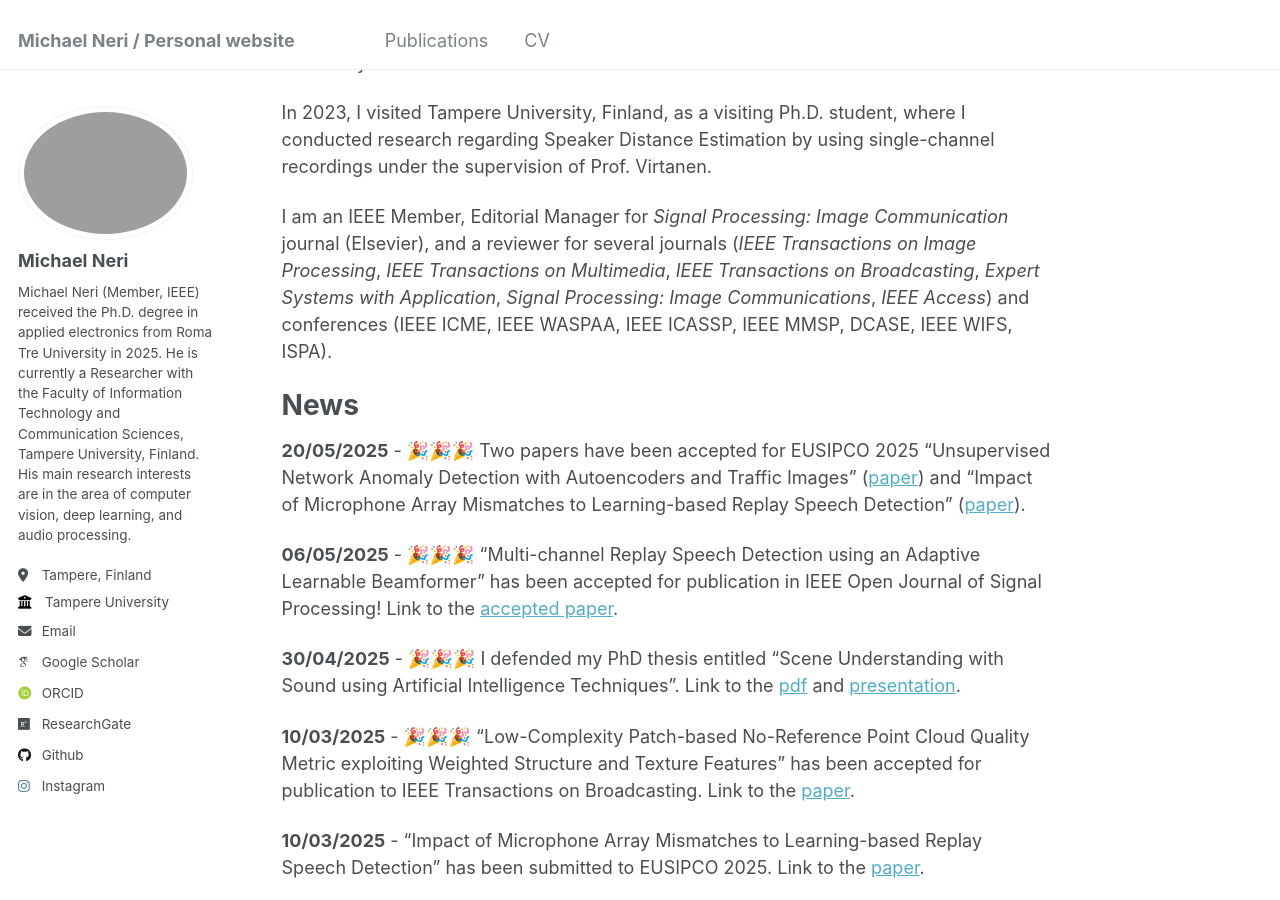
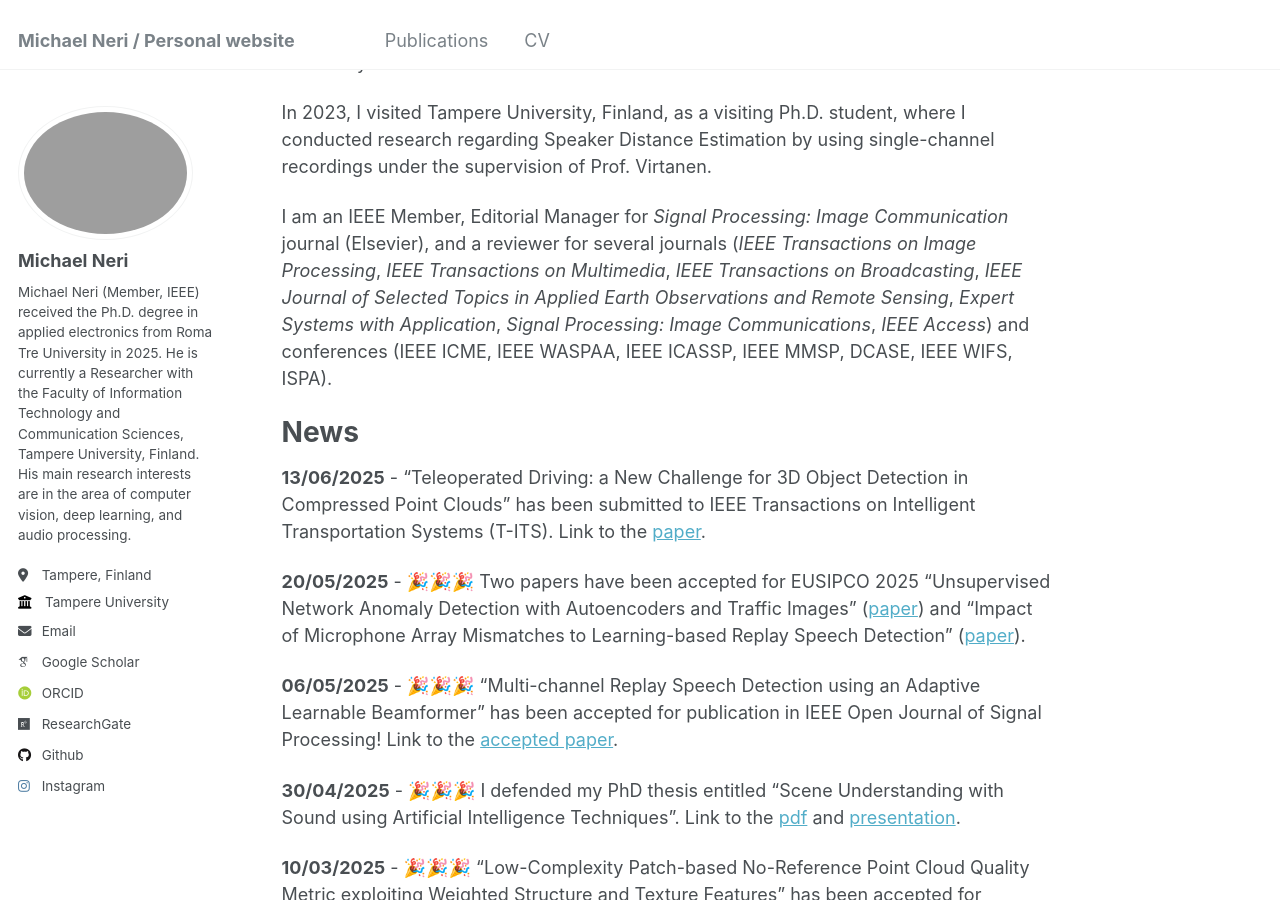
Before and after one commit to michaelneri/michaelneri.github.io, a Jekyll site: the page built from _pages/about.md, in a window 1280 px wide and 900 px high, scrolled down 490 px. Built offline with Jekyll 4.4.1, drawn with Linux system fonts in a browser that asks for light colours; some web fonts are replaced.

Commit message:
[ADD]News

```diff
--- a/_pages/about.md
+++ b/_pages/about.md
@@ -17,11 +17,14 @@ I graduated in 2019 with a Laurea (B.Sc.) in Information Engineering and further
 
 In 2023, I visited Tampere University, Finland, as a visiting Ph.D. student, where I conducted research regarding Speaker Distance Estimation by using single-channel recordings under the supervision of Prof. Virtanen.
 
-I am an IEEE Member, Editorial Manager for _Signal Processing: Image Communication_ journal (Elsevier), and a reviewer for several journals (_IEEE Transactions on Image Processing_, _IEEE Transactions on Multimedia_, _IEEE Transactions on Broadcasting_, _Expert Systems with Application_, _Signal Processing: Image Communications_, _IEEE Access_) and conferences (IEEE ICME, IEEE WASPAA, IEEE ICASSP, IEEE MMSP, DCASE, IEEE WIFS, ISPA).
+I am an IEEE Member, Editorial Manager for _Signal Processing: Image Communication_ journal (Elsevier), and a reviewer for several journals (_IEEE Transactions on Image Processing_, _IEEE Transactions on Multimedia_, _IEEE Transactions on Broadcasting_, _IEEE Journal of Selected Topics in Applied Earth Observations and Remote Sensing_, _Expert Systems with Application_, _Signal Processing: Image Communications_, _IEEE Access_) and conferences (IEEE ICME, IEEE WASPAA, IEEE ICASSP, IEEE MMSP, DCASE, IEEE WIFS, ISPA).
 
 
 News
 =====
+
+**13/06/2025** - "Teleoperated Driving: a New Challenge for 3D Object Detection in Compressed Point Clouds" has been submitted to IEEE Transactions on Intelligent Transportation Systems (T-ITS). Link to the [paper](https://arxiv.org/abs/2506.11804).
+
 **20/05/2025** - 🎉🎉🎉 Two papers have been accepted for EUSIPCO 2025 "Unsupervised Network Anomaly Detection with Autoencoders and Traffic Images" ([paper](https://arxiv.org/abs/2505.16650)) and "Impact of Microphone Array Mismatches to Learning-based Replay Speech Detection" ([paper](https://arxiv.org/abs/2503.07357)).
 
 **06/05/2025** - 🎉🎉🎉 "Multi-channel Replay Speech Detection using an Adaptive Learnable Beamformer" has been accepted for publication in IEEE Open Journal of Signal Processing! Link to the [accepted paper](https://ieeexplore.ieee.org/document/10994395).
```
